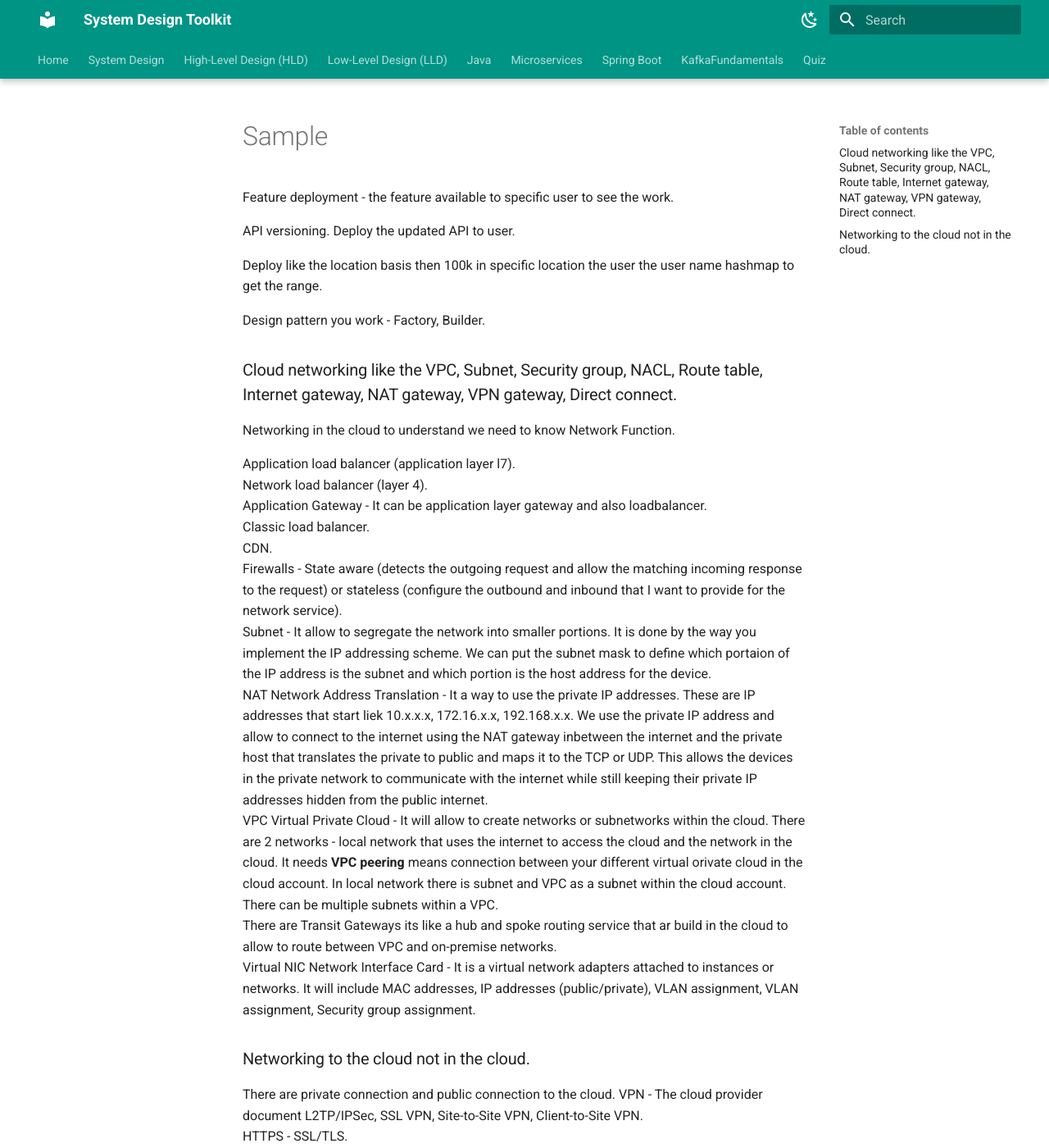
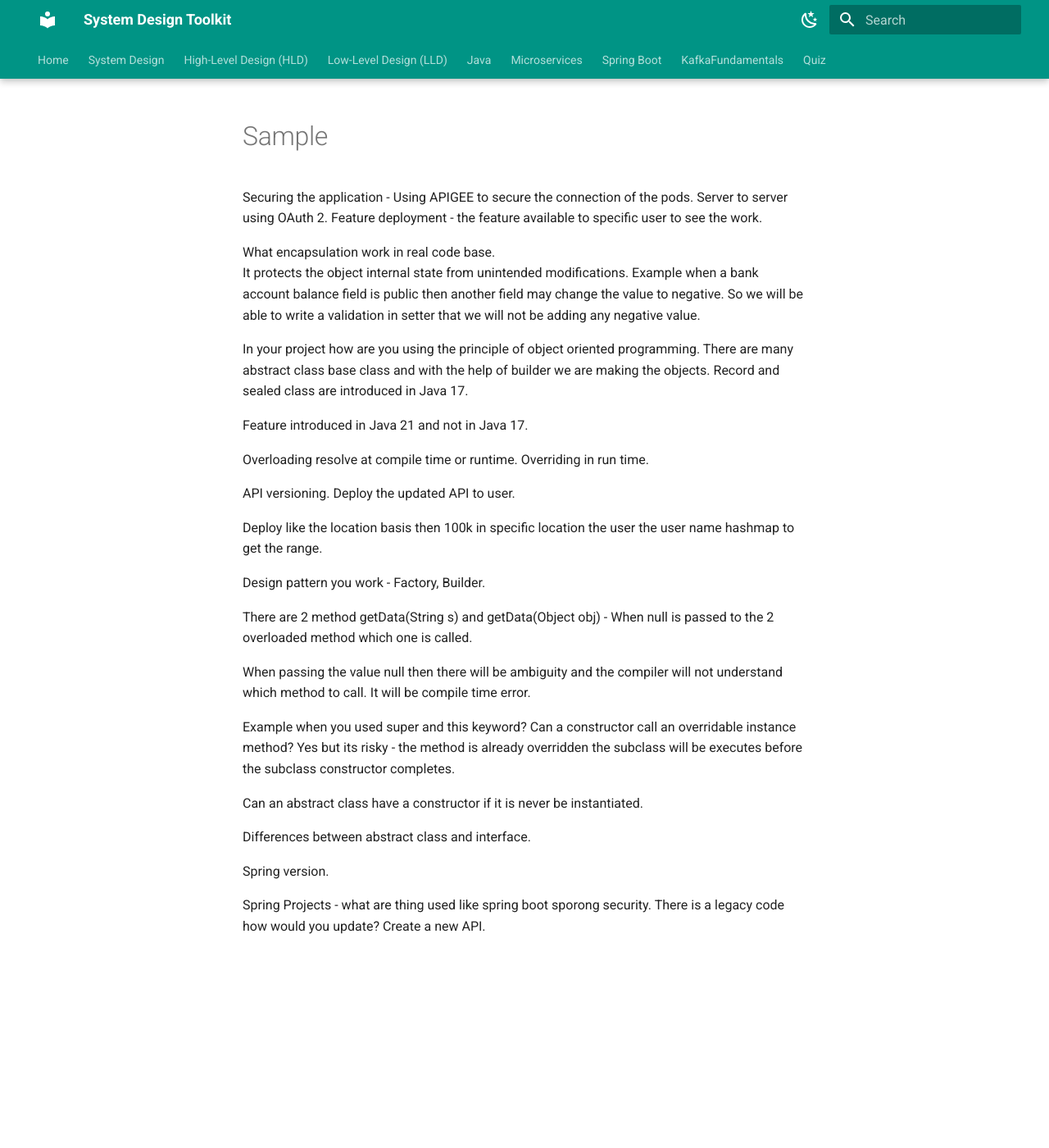
Before and after one commit to Suchismita-Deb/blogSystemDesign, an MkDocs documentation site: the page built from docs/02Java/Sample.md, in a window 1280 px wide and 1400 px high. Shown: the whole window at 82% size. Built offline with MkDocs 1.6.1 and Material for MkDocs 9.7.7, drawn with Linux system fonts in a browser that asks for light colours; some of the changed text lies outside the part shown.

Commit message:
initial commit

```diff
--- a/docs/02Java/Sample.md
+++ b/docs/02Java/Sample.md
@@ -1,4 +1,18 @@
+Securing the application - Using APIGEE to secure the connection of the pods. Server to server using OAuth 2.
 Feature deployment - the feature available to specific user to see the work.
+
+What encapsulation work in real code base.
+It protects the object internal state from unintended modifications. Example when a bank account balance field is public then another field may change the value to negative. So we will be able to write a validation in setter that we will not be adding any negative value.
+
+
+In your project how are you using the principle of object oriented programming.
+There are many abstract class base class and with the help of builder we are making the objects.
+Record and sealed class are introduced in Java 17.
+
+Feature introduced in Java 21 and not in Java 17.
+
+Overloading resolve at compile time or runtime.
+Overriding in run time.
 
 API versioning. Deploy the updated API to user.
 
@@ -6,28 +20,20 @@ Deploy like the location basis then 100k in specific location the user the user
 
 Design pattern you work - Factory, Builder.
 
+There are 2 method getData(String s) and getData(Object obj) - When null is passed to the 2 overloaded method which one is called.
+
+When passing the value null then there will be ambiguity and the compiler will not understand which method to call. It will be compile time error.
 
 
-### Cloud networking like the VPC, Subnet, Security group, NACL, Route table, Internet gateway, NAT gateway, VPN gateway, Direct connect.
-Networking in the cloud to understand we need to know Network Function.
+Example when you used super and this keyword?
+Can a constructor call an overridable instance method?
+Yes but its risky - the method is already overridden the subclass will be executes before the subclass constructor completes.
 
-Application load balancer (application layer l7).
-Network load balancer (layer 4).
-Application Gateway - It can be application layer gateway and also loadbalancer.
-Classic load balancer.
-CDN.
-Firewalls - State aware (detects the outgoing request and allow the matching incoming response to the request) or stateless (configure the outbound and inbound that I want to provide for the network service).
-Subnet - It allow to segregate the network into smaller portions. It is done by the way you implement the IP addressing scheme. We can put the subnet mask to define which portaion of the IP address is the subnet and which portion is the host address for the device.
-NAT Network Address Translation - It a way to use the private IP addresses. These are IP addresses that start liek 10.x.x.x, 172.16.x.x, 192.168.x.x. We use the private IP address and allow to connect to the internet using the NAT gateway inbetween the internet and the private host that translates the private to public and maps it to the TCP or UDP.  This allows the devices in the private network to communicate with the internet while still keeping their private IP addresses hidden from the public internet.
-VPC Virtual Private Cloud - It will allow to create networks or subnetworks within the cloud. There are 2 networks - local network that uses the internet to access the cloud and the network in the cloud. It needs **VPC peering** means connection between your different virtual orivate cloud in the cloud account. In local network there is subnet and VPC as a subnet within the cloud account. There can be multiple subnets within a VPC.
-There are Transit Gateways its like a hub and spoke routing service that ar build in the cloud to allow to route between VPC and on-premise networks.
-Virtual NIC Network Interface Card - It is a virtual network adapters attached to instances or networks. It will include MAC addresses, IP addresses (public/private), VLAN assignment, VLAN assignment, Security group assignment.
-### Networking to the cloud not in the cloud.
-There are private connection and public connection to the cloud.
-VPN - The cloud provider document L2TP/IPSec, SSL VPN, Site-to-Site VPN, Client-to-Site VPN.
-HTTPS - SSL/TLS.
-Private Connections.
-Dedicated connections - The dedicated connection to connect to the cloud provider. The features - high speed, Reliability, Security. The private connection between your LAN to teh cloud service provider.
+Can an abstract class have a constructor if it is never be instantiated.
 
-docs/images/CloudKubernetes/VPNConnection.png
-VPNConnection.png
+Differences between abstract class and interface.
+
+Spring version.
+
+Spring Projects - what are thing used like spring boot sporong security.
+There is a legacy code how would you update? Create a new API.
```
Also changed, not shown: docs/02Java/ProjectRESTAPI.md (added, +16 -0 lines), docs/images/CloudKubernetes/VPNConnection.png (deleted).
